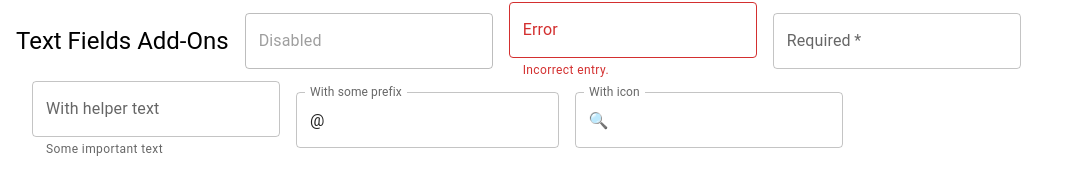
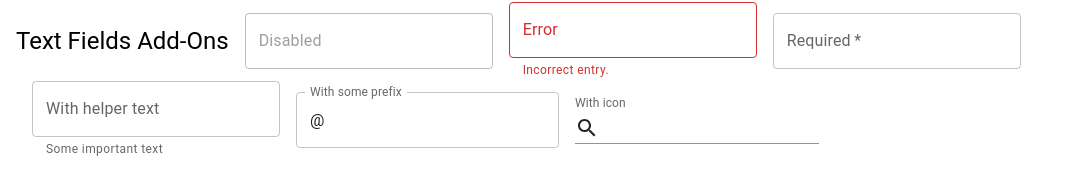
Before and after one commit to vickbk/react-material-ui, a React (Vite) app: page / in a window 1280 px wide. Shown: the part 1325-1519 px from the top of the page, without its empty margins (0-1068 px from the left). Built offline with nearby package versions, Linux system fonts and the light colour scheme.

Commit message:
feat: update TextfieldAddOns to use Search icon and improve icon handling

```diff
--- a/src/features/mui-textfields/components/textfields-adds-on.tsx
+++ b/src/features/mui-textfields/components/textfields-adds-on.tsx
@@ -1,4 +1,5 @@
 import { MuiComponentsHolder } from "@/features/common/components/mui-components-holder";
+import { Search } from "@mui/icons-material";
 import { TextField } from "@mui/material";
 
 export const TextfieldAddOns = () => {
@@ -13,7 +14,11 @@ export const TextfieldAddOns = () => {
         label="With some prefix"
         slotProps={{ input: { startAdornment: "@" } }}
       />
-      <TextField label="With icon" InputProps={{ startAdornment: "🔍" }} />
+      <TextField
+        label="With icon"
+        variant={"standard"}
+        slotProps={{ input: { startAdornment: <Search /> } }}
+      />
     </MuiComponentsHolder>
   );
 };
```
